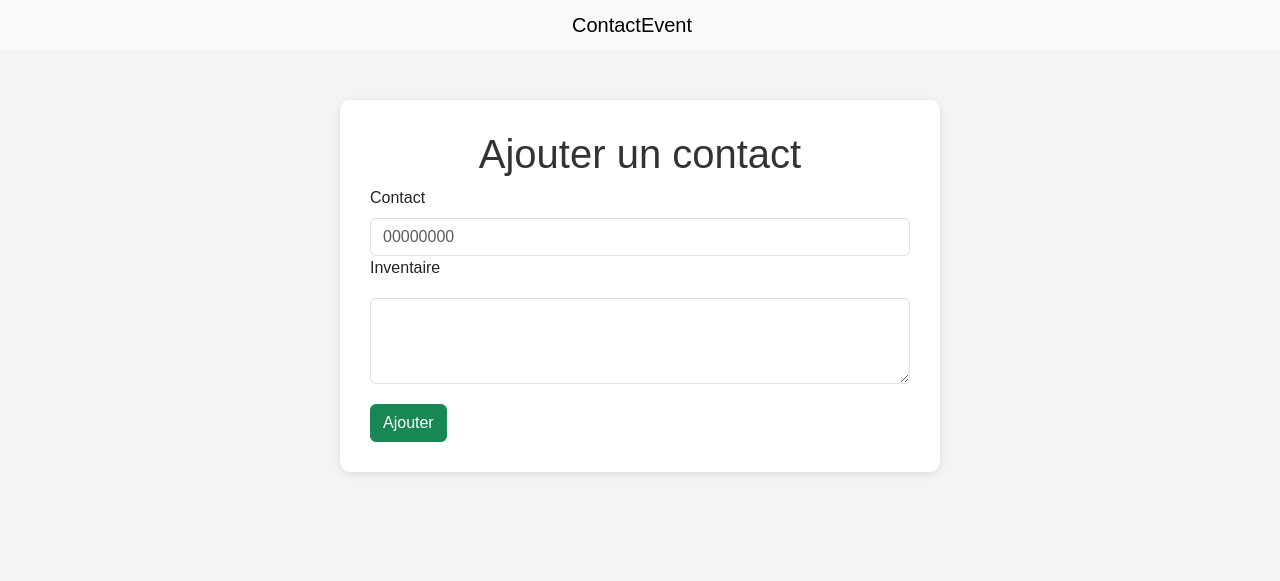
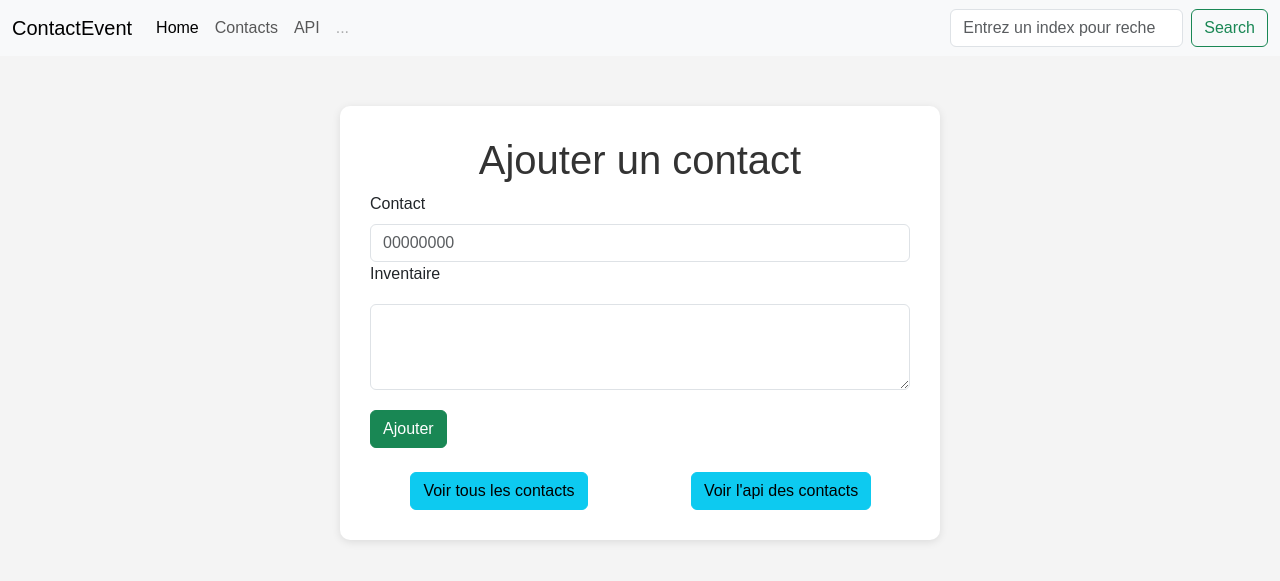
Before and after one commit to Toussaintdev/Contact_Inventaire, a Flask app: page / in a window 1280 px wide. Shown: the top 581 px of the page. Run offline with Flask 3, Linux system fonts and the light colour scheme.

Commit message:
creation de base.html pour l'entete et heritage des aytres pages. creation de routes /contacts avec les differentes requettes

```diff
--- a/app.py
+++ b/app.py
@@ -1,4 +1,4 @@
-from flask import Flask, render_template, request
+from flask import Flask, render_template, request, jsonify, redirect, url_for
 import sqlite3
 
 app = Flask(__name__)
@@ -14,7 +14,7 @@ def home():
         cur = conn.cursor()
         sql = "INSERT INTO info (contact, inventaire) VALUES (?, ?)"
         cur.execute(sql, insert)
-        conn.commit
+        conn.commit()
         cur.close()
         conn.close()
         return render_template('index.html')
@@ -30,7 +30,47 @@ def home():
         conn.close()
         return render_template('index.html')
 
-
+@app.route('/contacts')
+def contacts():
+    if 'type' in request.args:
+        type = request.args.get('type')
+        if type:
+            conn = sqlite3.connect('gestion_contact.db')
+            cur = conn.cursor()
+            cur.execute("SELECT * FROM info")
+            reponses = cur.fetchall()
+            cur.close()
+            conn.close()
+            if len(reponses)>0:
+                if type == "api":
+                    return jsonify(reponses)
+                elif type == "all":
+                    titre = "Tous les contacts"
+                    return render_template('contacts.html', list_contact = reponses, titre = titre)
+                else:
+                    return "<p>Pas de résultat</p>"
+            else:
+                return "<p>Pas encore de contact</p>"
+        else:
+            return "<p>Pas de résultat</p>"
+    elif 'index' in request.args:
+        index = request.args.get('index')
+        if index:
+            conn = sqlite3.connect('gestion_contact.db')
+            cur = conn.cursor()
+            cur.execute(f"SELECT * FROM info wHERE ID = {index}")
+            reponses = cur.fetchall()
+            cur.close()
+            conn.close()
+            if len(reponses)>0:
+                titre = "Résultats de la recherche"
+                return render_template('contacts.html', list_contact = reponses, titre = titre)
+            else:
+                return "<p>Aucun résultat trouvé</p>"
+        else:
+            return "<p>Pas de résultat</p>"
+    else:
+        return redirect("/contacts?type=all")
 
 if __name__ == '__main__':
     app.run(debug=True)
--- /dev/null
+++ b/templates/base.html
@@ -0,0 +1,43 @@
+<!DOCTYPE html>
+<html lang="fr">
+<head>
+    <meta charset="UTF-8">
+    <meta name="viewport" content="width=device-width, initial-scale=1.0">
+    <title>Application Contact et inventaire</title>
+    <link href="https://cdn.jsdelivr.net/npm/bootstrap@5.3.8/dist/css/bootstrap.min.css" rel="stylesheet" integrity="sha384-sRIl4kxILFvY47J16cr9ZwB07vP4J8+LH7qKQnuqkuIAvNWLzeN8tE5YBujZqJLB" crossorigin="anonymous">
+    <link rel="stylesheet" href="{{ url_for('static', filename='css/style.css') }}">
+</head>
+<body>
+    <nav class="navbar navbar-expand-md bg-body-tertiary">
+  <div class="container-fluid">
+    <a class="navbar-brand" href="#">ContactEvent</a>
+    <button class="navbar-toggler" type="button" data-bs-toggle="collapse" data-bs-target="#navbarSupportedContent" aria-controls="navbarSupportedContent" aria-expanded="false" aria-label="Toggle navigation">
+      <span class="navbar-toggler-icon"></span>
+    </button>
+    <div class="collapse navbar-collapse" id="navbarSupportedContent">
+      <ul class="navbar-nav me-auto mb-2 mb-lg-0">
+        <li class="nav-item">
+          <a class="nav-link active" aria-current="page" href="{{ url_for('home') }}">Home</a>
+        </li>
+        <li class="nav-item">
+          <a class="nav-link" href="/contacts?type=all">Contacts</a>
+        </li>
+        <li class="nav-item">
+          <a class="nav-link" href="/contacts?type=api">API</a>
+        </li>
+        <li class="nav-item">
+          <a class="nav-link disabled" aria-disabled="true">...</a>
+        </li>
+      </ul>
+      <form class="d-flex" role="search" action="{{ url_for('contacts') }}" method="get">
+        <input class="form-control me-2" type="search" name="index" placeholder="Entrez un index pour rechercher un contact" aria-label="Search"/>
+        <button class="btn btn-outline-success" type="submit">Search</button>
+      </form>
+    </div>
+  </div>
+</nav>
+<div class="container contain">
+    {% block content %} {% endblock %}
+</div>
+</body>
+</html>
--- a/templates/index.html
+++ b/templates/index.html
@@ -1,19 +1,5 @@
-<!DOCTYPE html>
-<html lang="fr">
-<head>
-    <meta charset="UTF-8">
-    <meta name="viewport" content="width=device-width, initial-scale=1.0">
-    <title>Application Contact et inventaire</title>
-    <link href="https://cdn.jsdelivr.net/npm/bootstrap@5.3.8/dist/css/bootstrap.min.css" rel="stylesheet" integrity="sha384-sRIl4kxILFvY47J16cr9ZwB07vP4J8+LH7qKQnuqkuIAvNWLzeN8tE5YBujZqJLB" crossorigin="anonymous">
-    <link rel="stylesheet" href="{{ url_for('static', filename='css/style.css') }}">
-</head>
-<body>
-    <nav class="navbar bg-body-tertiary">
-  <div class="container-fluid justify-content-center">
-    <span class="navbar-brand mb-0 h1">ContactEvent</span>
-  </div>
-</nav>
-<div class="container contain">
+{% extends "base.html" %}
+{% block content %}
     <h1>Ajouter un contact</h1>
 <form action="{{url_for('home')}}" method="post">
     <div class="form-group">
@@ -26,6 +12,15 @@
     </div>
     <input type="submit" value="Ajouter" class="btn btn-success">
 </form>
+<br>
+<div class="row" style="text-align: center;">
+    <div class="col">
+<a href="/contacts" class="btn btn-info">Voir tous les contacts</a>
 </div>
+<div class="col">
+<a href="/contacts?type=api" class="btn btn-info">Voir l'api des contacts</a>
+</div>
+</div>
+{% endblock %}
 </body>
 </html>
```
Also changed, not shown: templates/contacts.html (added, +20 -0 lines).
